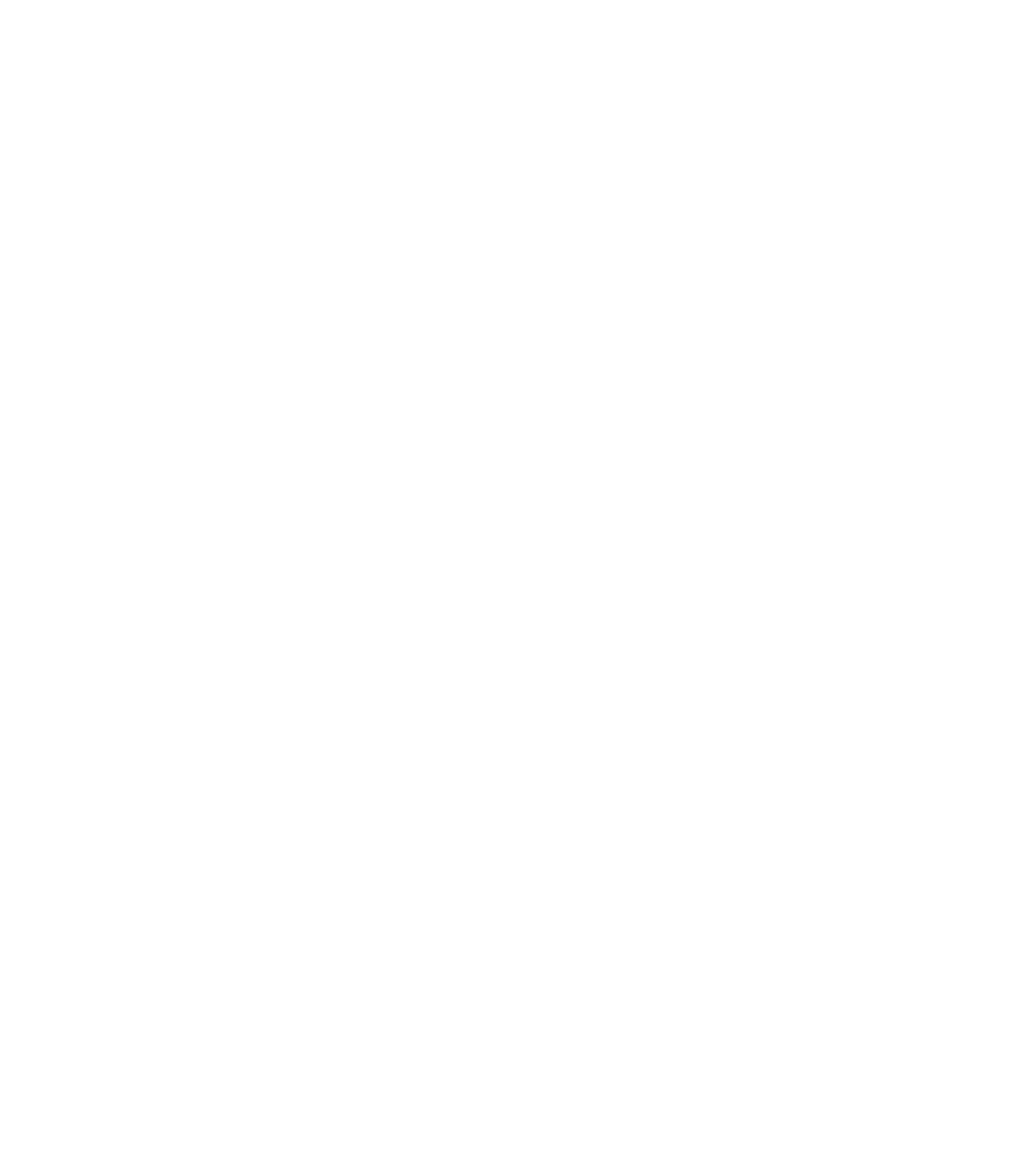
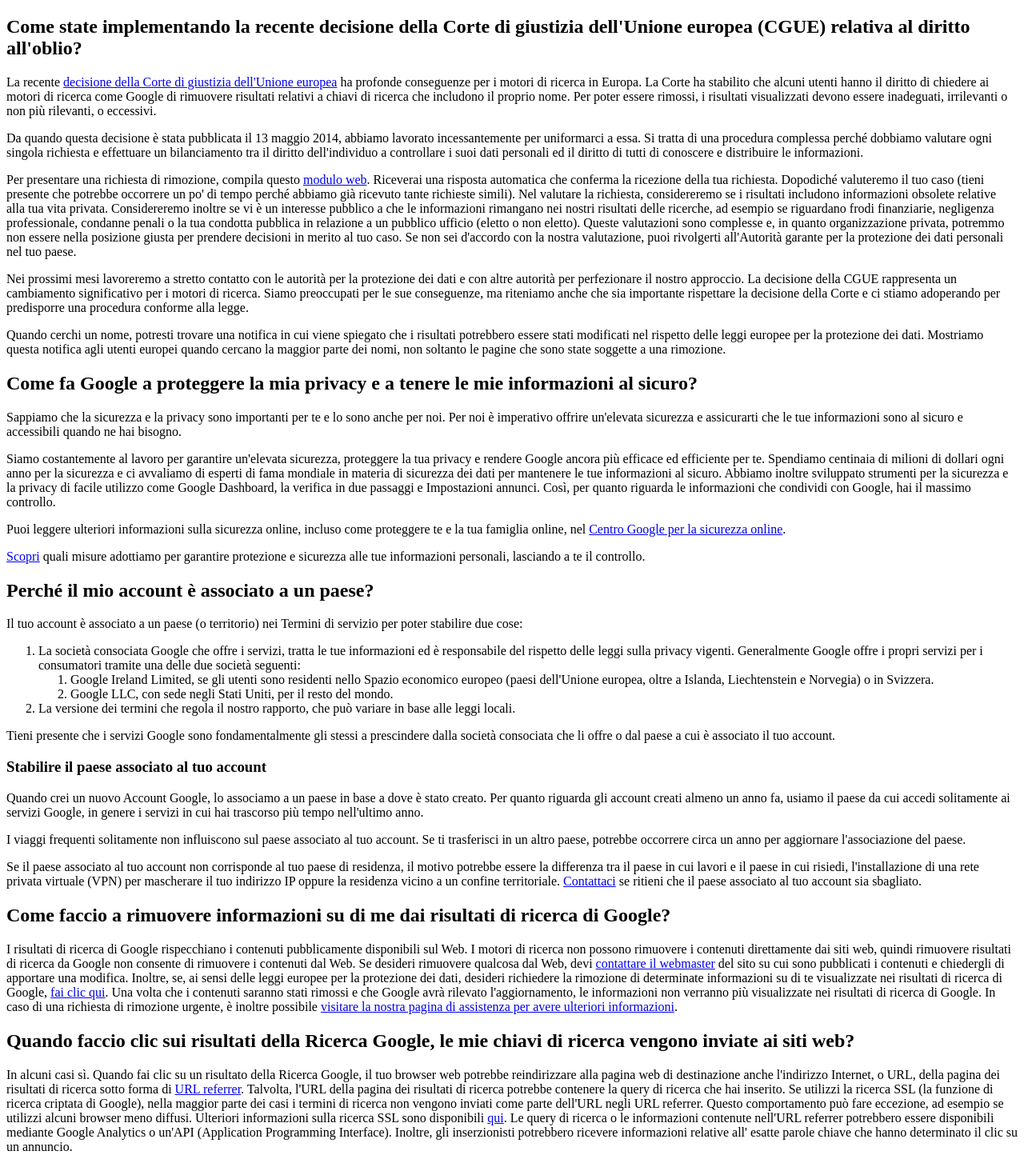
Before and after one commit to FedericaDiChio/php-google-faq, a PHP site: page / in a window 1280 px wide. Before the commit the page is empty. Shown: the whole page at 80% size. Before the commit the page ends 800 px from the top, so only its background shows below. Run offline with PHP 8.4, Linux system fonts and the light colour scheme.

Commit message:
array e foreach

```diff
--- a/index.php
+++ b/index.php
@@ -1,3 +1,7 @@
+<?php
+require_once "partials/data.php"
+?>
+
 <!DOCTYPE html>
 <html lang="en">
 <head>
@@ -7,6 +11,11 @@
     <title>Google Faq</title>
 </head>
 <body>
-
+    <header></header>
+    <?php foreach ($faqs as $faq) { ?>
+        <h2><?php echo $faq["title"] ?></h2>
+        <?php foreach($faq["answers"] as $answer) echo $answer ?></p>
+    <?php } ?>
+    <footer></footer>
 </body>
 </html>
--- /dev/null
+++ b/partials/data.php
@@ -0,0 +1,46 @@
+<?php
+$faqs = [
+    ["title" => "Come state implementando la recente decisione della Corte di giustizia dell'Unione europea (CGUE) relativa al diritto all'oblio?",
+    "answers" => ["<p>La recente <a href=`http://curia.europa.eu/juris/document/document.jsf?text=&amp;docid=152065&amp;amppageIndex=0&amp;doclang=it&amp;mode=lst&amp;dir=&amp;occ=first&amp;part=1&amp;cid=276332`>
+    decisione della Corte di giustizia dell'Unione europea</a> ha profonde conseguenze per i motori di ricerca in Europa.
+    La Corte ha stabilito che alcuni utenti hanno il diritto di chiedere ai motori di ricerca come Google di rimuovere risultati relativi a
+    chiavi di ricerca che includono il proprio nome. Per poter essere rimossi, i risultati visualizzati devono essere inadeguati, irrilevanti
+    o non più rilevanti, o eccessivi.</p><p>Da quando questa decisione è stata pubblicata il 13 maggio 2014, abbiamo lavorato incessantemente
+    per uniformarci a essa. Si tratta di una procedura complessa perché dobbiamo valutare ogni singola richiesta e effettuare un bilanciamento
+    tra il diritto dell'individuo a controllare i suoi dati personali ed il diritto di tutti di conoscere e distribuire le informazioni.</p>
+    <p>Per presentare una richiesta di rimozione, compila questo <a href=`https://support.google.com/legal/contact/lr_eudpa?product=websearch&amp;hl=it`>
+    modulo web</a>. Riceverai una risposta automatica che conferma la ricezione della tua richiesta. Dopodiché valuteremo il tuo caso
+    (tieni presente che potrebbe occorrere un po' di tempo perché abbiamo già ricevuto tante richieste simili). Nel valutare la richiesta,
+    considereremo se i risultati includono informazioni obsolete relative alla tua vita privata. Considereremo inoltre se vi è un interesse
+    pubblico a che le informazioni rimangano nei nostri risultati delle ricerche, ad esempio se riguardano frodi finanziarie,
+    negligenza professionale, condanne penali o la tua condotta pubblica in relazione a un pubblico ufficio (eletto o non eletto).
+    Queste valutazioni sono complesse e, in quanto organizzazione privata, potremmo non essere nella posizione giusta per prendere decisioni
+    in merito al tuo caso. Se non sei d'accordo con la nostra valutazione, puoi rivolgerti all'Autorità garante per la protezione dei dati
+    personali nel tuo paese.</p> <p>Nei prossimi mesi lavoreremo a stretto contatto con le autorità per la protezione dei dati e con altre autorità
+    per perfezionare il nostro approccio. La decisione della CGUE rappresenta un cambiamento significativo per i motori di ricerca.
+    Siamo preoccupati per le sue conseguenze, ma riteniamo anche che sia importante rispettare la decisione della Corte e ci stiamo
+    adoperando per predisporre una procedura conforme alla legge.</p> <p>Quando cerchi un nome, potresti trovare una notifica in cui viene spiegato
+    che i risultati potrebbero essere stati modificati nel rispetto delle leggi europee per la protezione dei dati. Mostriamo questa notifica
+    agli utenti europei quando cercano la maggior parte dei nomi, non soltanto le pagine che sono state soggette a una rimozione.</p>"]],
+    ["title" => "Come fa Google a proteggere la mia privacy e a tenere le mie informazioni al sicuro?",
+    "answers" => ["<p>Sappiamo che la sicurezza e la privacy sono importanti per te e lo sono anche per noi. Per noi è imperativo offrire un'elevata
+    sicurezza e assicurarti che le tue informazioni sono al sicuro e accessibili quando ne hai bisogno.</p><p>Siamo costantemente al lavoro per garantire un'elevata sicurezza, proteggere la tua privacy e rendere Google ancora più efficace ed efficiente per te. Spendiamo centinaia di milioni di dollari ogni anno per la sicurezza e ci avvaliamo di esperti di fama mondiale in materia di sicurezza dei dati per mantenere le tue informazioni al sicuro. Abbiamo inoltre sviluppato strumenti per la sicurezza e la privacy di facile utilizzo come Google Dashboard, la verifica in due passaggi
+    e Impostazioni annunci. Così, per quanto riguarda le informazioni che condividi con Google, hai il massimo controllo.</p>
+    <p>Puoi leggere ulteriori informazioni sulla sicurezza online, incluso come proteggere te e la tua famiglia online, nel <a href=`https://www.google.com/safetycenter/`>
+    Centro Google per la sicurezza online</a>.</p><p><a href= `https://privacy.google.com`>Scopri</a> quali misure adottiamo per garantire protezione e sicurezza alle tue
+    informazioni personali, lasciando a te il controllo.</p>"]],
+
+    ["title" => "Perché il mio account è associato a un paese?",
+    "answers" => ["<p>Il tuo account è associato a un paese (o territorio) nei Termini di servizio per poter stabilire due cose:</p>
+    <ol><li class=`smANld`>La società consociata Google che offre i servizi, tratta le tue informazioni ed è responsabile del rispetto delle leggi sulla privacy vigenti. Generalmente Google offre i propri servizi per i consumatori tramite una delle due società seguenti:<ol type=`a`><li class=`smANld`>Google Ireland Limited, se gli utenti sono residenti nello Spazio economico europeo (paesi dell'Unione europea, oltre a Islanda, Liechtenstein e Norvegia) o in Svizzera.</li><li class=`smANld`>Google LLC, con sede negli Stati Uniti, per il resto del mondo.</li></ol></li><li class=`smANld`>La versione dei termini che regola il nostro rapporto, che può variare in base alle leggi locali.</li></ol>
+    <p>Tieni presente che i servizi Google sono fondamentalmente gli stessi a prescindere dalla società consociata che li offre o dal paese a cui è associato il tuo account.</p>
+    <h3>Stabilire il paese associato al tuo account</h3>
+    <p>Quando crei un nuovo Account Google, lo associamo a un paese in base a dove è stato creato. Per quanto riguarda gli account creati almeno un anno fa, usiamo il paese da cui accedi solitamente ai servizi Google, in genere i servizi in cui hai trascorso più tempo nell'ultimo anno.</p>
+    <p>I viaggi frequenti solitamente non influiscono sul paese associato al tuo account. Se ti trasferisci in un altro paese, potrebbe occorrere circa un anno per aggiornare l'associazione del paese.</p>
+    <p>Se il paese associato al tuo account non corrisponde al tuo paese di residenza, il motivo potrebbe essere la differenza tra il paese in cui lavori e il paese in cui risiedi, l'installazione di una rete privata virtuale (VPN) per mascherare il tuo indirizzo IP oppure la residenza vicino a un confine territoriale. <a href=`country-association-contact-us` class=`N6CPUe` target=`_blank`>Contattaci</a> se ritieni che il paese associato al tuo account sia sbagliato.</p>
+    "]],
+    ["title" => "Come faccio a rimuovere informazioni su di me dai risultati di ricerca di Google?",
+    "answers" => ["<p>I risultati di ricerca di Google rispecchiano i contenuti pubblicamente disponibili sul Web. I motori di ricerca non possono rimuovere i contenuti direttamente dai siti web, quindi rimuovere risultati di ricerca da Google non consente di rimuovere i contenuti dal Web. Se desideri rimuovere qualcosa dal Web, devi <a href=`https://support.google.com/websearch/answer/9109?hl=it`>contattare il webmaster</a> del sito su cui sono pubblicati i contenuti e chiedergli di apportare una modifica. Inoltre, se, ai sensi delle leggi europee per la protezione dei dati, desideri richiedere la rimozione di determinate informazioni su di te visualizzate nei risultati di ricerca di Google, <a href=`https://support.google.com/legal/contact/lr_eudpa?product=websearch&amp;hl=it`>fai clic qui</a>. Una volta che i contenuti saranno stati rimossi e che Google avrà rilevato l'aggiornamento, le informazioni non verranno più visualizzate nei risultati di ricerca di Google. In caso di una richiesta di rimozione urgente, è inoltre possibile <a href=`https://support.google.com/websearch/troubleshooter/3111061?hl=it`>visitare la nostra pagina di assistenza per avere ulteriori informazioni</a>.</p>"]],
+    ["title" => "Quando faccio clic sui risultati della Ricerca Google, le mie chiavi di ricerca vengono inviate ai siti web?",
+    "answers" => ["<p>In alcuni casi sì. Quando fai clic su un risultato della Ricerca Google, il tuo browser web potrebbe reindirizzare alla pagina web di destinazione anche l'indirizzo Internet, o URL, della pagina dei risultati di ricerca sotto forma di <a href=`privacy/key-terms#toc-terms-http`>URL referrer</a>. Talvolta, l'URL della pagina dei risultati di ricerca potrebbe contenere la query di ricerca che hai inserito. Se utilizzi la ricerca SSL (la funzione di ricerca criptata di Google), nella maggior parte dei casi i termini di ricerca non vengono inviati come parte dell'URL negli URL referrer. Questo comportamento può fare eccezione, ad esempio se utilizzi alcuni browser meno diffusi. Ulteriori informazioni sulla ricerca SSL sono disponibili <a href=`https://support.google.com/websearch/answer/173733`>qui</a>. Le query di ricerca o le informazioni contenute nell'URL referrer potrebbero essere disponibili mediante Google Analytics o un'API (Application Programming Interface). Inoltre, gli inserzionisti potrebbero ricevere informazioni relative all' esatte parole chiave che hanno determinato il clic su un annuncio.</p>"]]
+    ];
```
